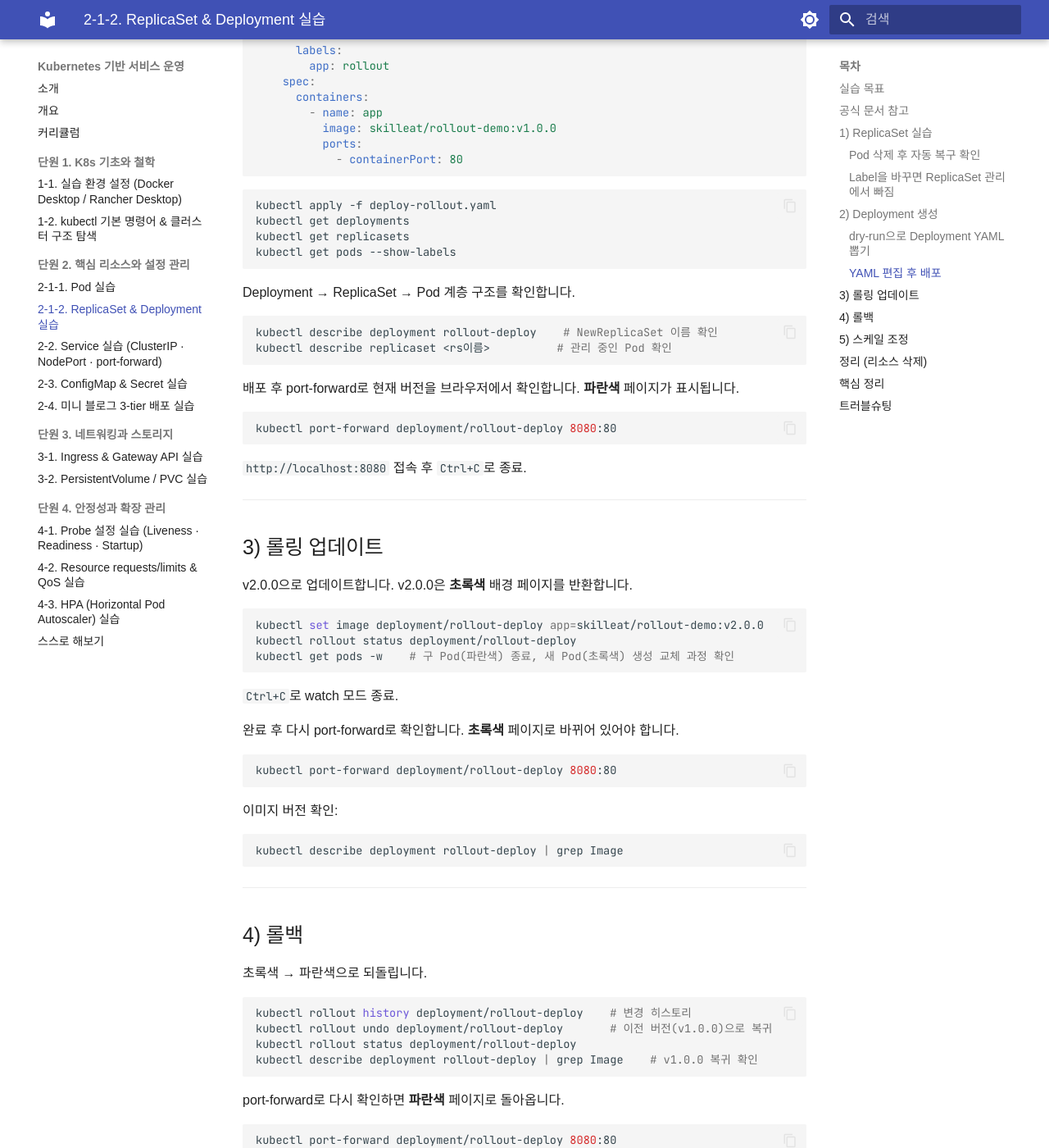
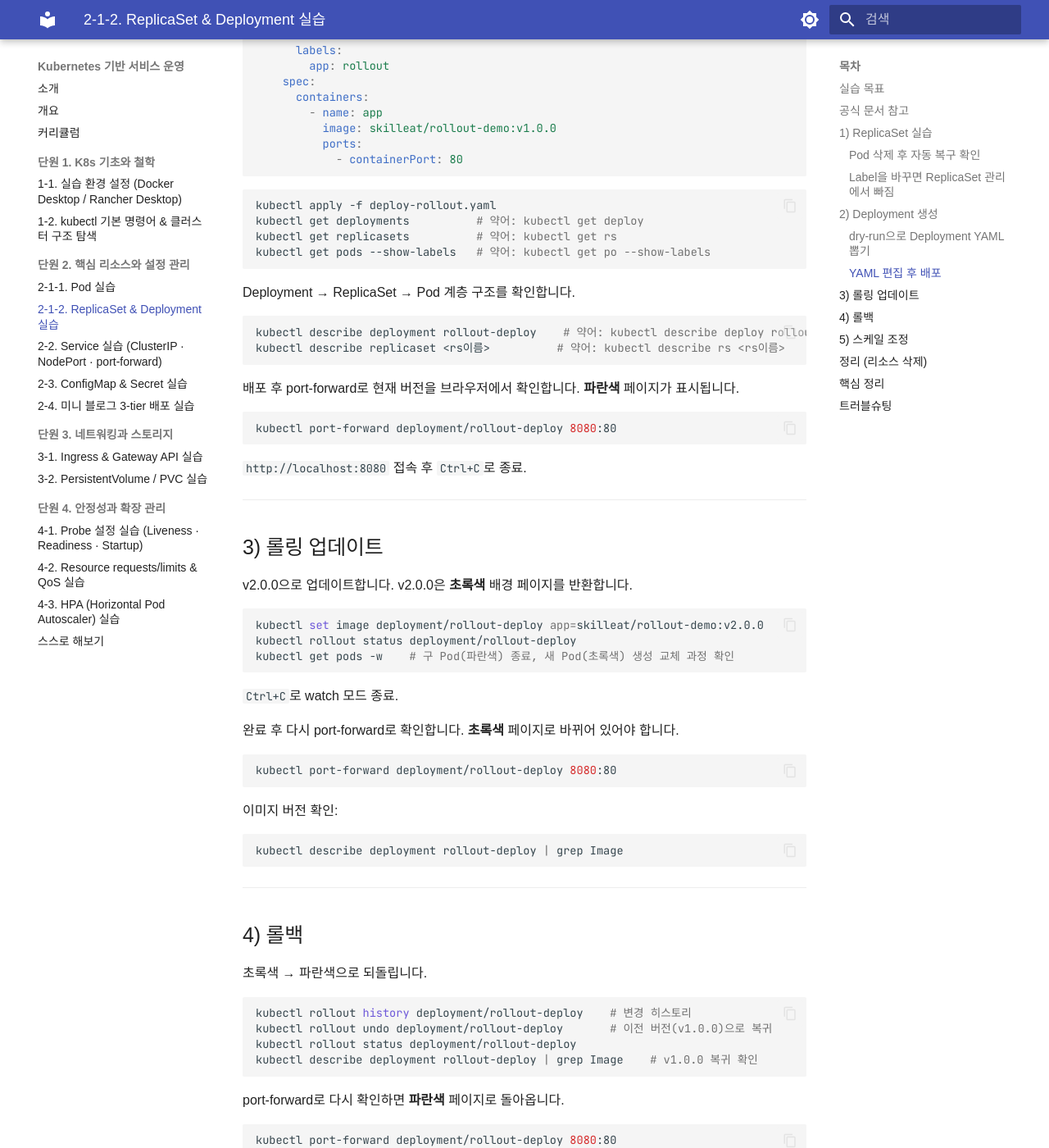
Before and after one commit to skilleat-labs/docker-k8s-labs, an MkDocs documentation site: the page built from docs/modules/module10/2-1-2.md, in a window 1280 px wide and 1400 px high, scrolled down 3063 px. Shown: the whole window at 82% size. Built offline with MkDocs 1.6.1 and Material for MkDocs 9.7.7, drawn with Linux system fonts in a browser that asks for light colours; some web fonts are replaced; some of the changed text lies outside the part shown.

Commit message:
docs: 전체 명령어에 약어(rs, po, deploy 등) 주석 추가

````diff
--- a/docs/modules/module10/2-1-2.md
+++ b/docs/modules/module10/2-1-2.md
@@ -44,8 +44,8 @@ spec:
 
 ```bash
 kubectl apply -f replicaset.yaml
-kubectl get replicasets
-kubectl get pods --show-labels
+kubectl get replicasets          # 약어: kubectl get rs
+kubectl get pods --show-labels   # 약어: kubectl get po --show-labels
 ```
 
 ### Pod 삭제 후 자동 복구 확인
@@ -53,9 +53,9 @@ kubectl get pods --show-labels
 Pod 하나를 삭제합니다.
 
 ```bash
-kubectl get pods -l app=nginx-rs
+kubectl get pods -l app=nginx-rs         # 약어: kubectl get po -l app=nginx-rs
 kubectl delete pod <pod이름 중 하나>
-kubectl get pods -l app=nginx-rs -w    # 즉시 새 Pod가 생성되는 것을 실시간 확인
+kubectl get pods -l app=nginx-rs -w      # 즉시 새 Pod가 생성되는 것을 실시간 확인
 ```
 
 `Ctrl+C`로 watch 모드 종료.
@@ -154,16 +154,16 @@ spec:
 
 ```bash
 kubectl apply -f deploy-rollout.yaml
-kubectl get deployments
-kubectl get replicasets
-kubectl get pods --show-labels
+kubectl get deployments          # 약어: kubectl get deploy
+kubectl get replicasets          # 약어: kubectl get rs
+kubectl get pods --show-labels   # 약어: kubectl get po --show-labels
 ```
 
 Deployment → ReplicaSet → Pod 계층 구조를 확인합니다.
 
 ```bash
-kubectl describe deployment rollout-deploy    # NewReplicaSet 이름 확인
-kubectl describe replicaset <rs이름>          # 관리 중인 Pod 확인
+kubectl describe deployment rollout-deploy    # 약어: kubectl describe deploy rollout-deploy
+kubectl describe replicaset <rs이름>          # 약어: kubectl describe rs <rs이름>
 ```
 
 배포 후 port-forward로 현재 버전을 브라우저에서 확인합니다. **파란색** 페이지가 표시됩니다.
@@ -224,8 +224,8 @@ kubectl port-forward deployment/rollout-deploy 8080:80
 ## 5) 스케일 조정
 
 ```bash
-kubectl scale deployment rollout-deploy --replicas=5
-kubectl get pods
+kubectl scale deployment rollout-deploy --replicas=5   # 약어: kubectl scale deploy rollout-deploy --replicas=5
+kubectl get pods                                        # 약어: kubectl get po
 kubectl scale deployment rollout-deploy --replicas=2
 kubectl get pods
 ```
````
